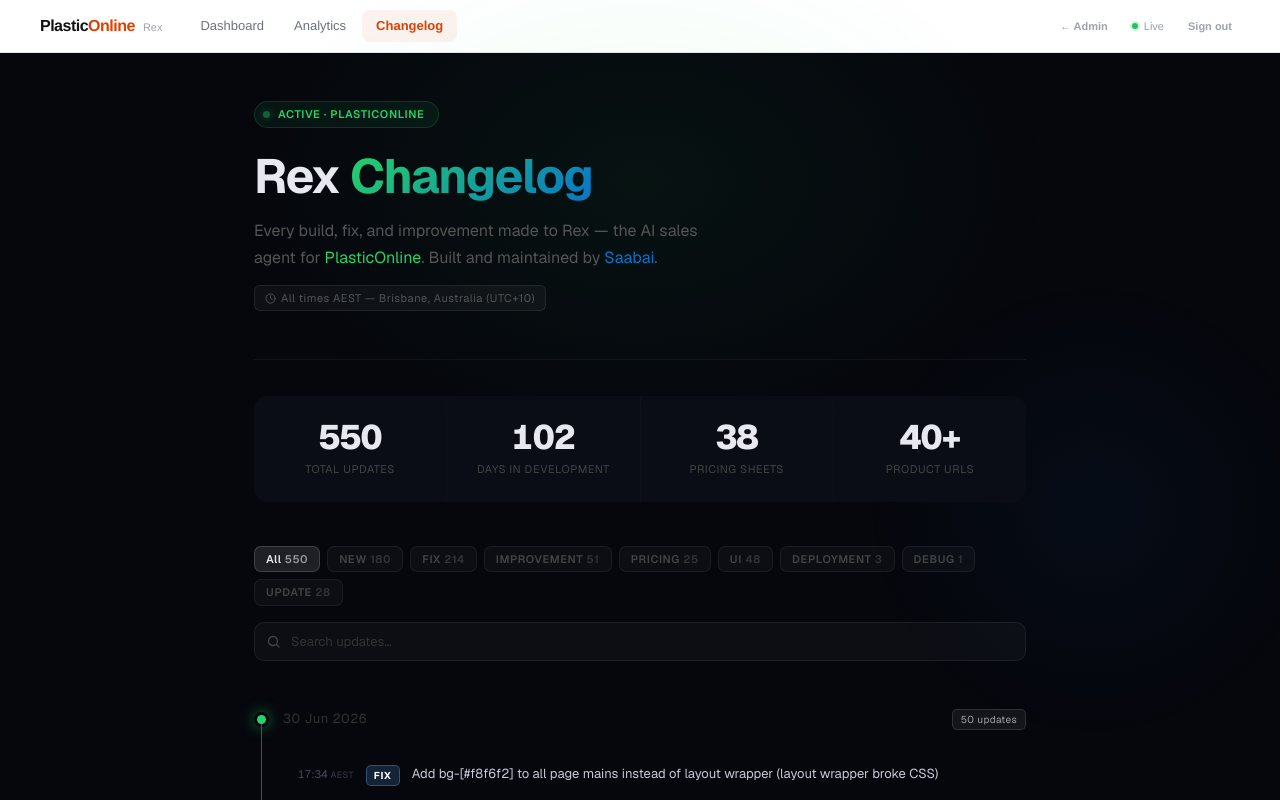
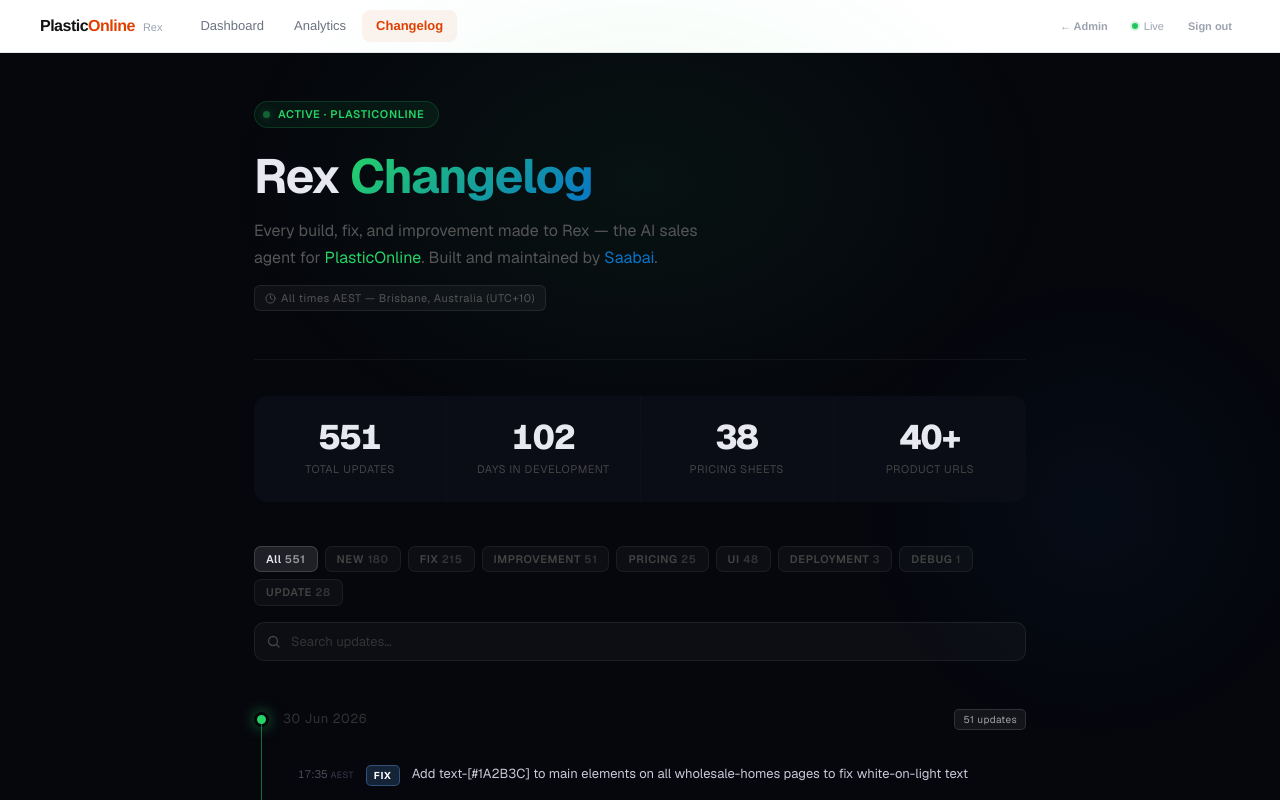
Before and after one commit to sg-satoshi/saabai-site, a Next.js app: page /rex-changelog in a window 1280 px wide. Shown: the top 800 px of the page. Built offline with nearby package versions, Linux system fonts and the light colour scheme.

Commit message:
fix: add explicit text-[#1A2B3C] to tax-advantages h1 (was inheriting white from body)

```diff
--- a/app/rex-changelog/ChangelogClient.tsx
+++ b/app/rex-changelog/ChangelogClient.tsx
@@ -32,6 +32,7 @@
   {
     date: "30 Jun 2026",
     entries: [
+      { time: "17:35", tag: "FIX", title: "Add text-[#1A2B3C] to main elements on all wholesale-homes pages to fix white-on-light text" },
       { time: "17:34", tag: "FIX", title: "Add bg-[#f8f6f2] to all page mains instead of layout wrapper (layout wrapper broke CSS)" },
       { time: "17:33", tag: "FIX", title: "Add light background to wholesale-homes layout to prevent dark body bg bleeding through all pages" },
       { time: "17:30", tag: "FIX", title: "Update registration confirmation copy" },
--- a/app/sites/wholesale-homes/tax-advantages/page.tsx
+++ b/app/sites/wholesale-homes/tax-advantages/page.tsx
@@ -14,7 +14,7 @@
         <section className="py-16 md:py-28">
           <div className="mx-auto w-full max-w-7xl px-6 lg:px-10">
             <p className="text-[10px] font-semibold uppercase tracking-[0.2em] text-[#0891b2] md:text-xs">2026 Federal Budget</p>
-            <h1 className="mt-3 max-w-3xl text-[clamp(1.6rem,5vw,3rem)] font-semibold leading-tight tracking-tight md:text-4xl lg:text-5xl">
+            <h1 className="mt-3 max-w-3xl text-[clamp(1.6rem,5vw,3rem)] font-semibold leading-tight tracking-tight text-[#1A2B3C] md:text-4xl lg:text-5xl">
               New construction is the only game left for property investors.
             </h1>
             <p className="mt-4 max-w-2xl text-sm leading-relaxed text-[#5C6670] md:mt-5 md:text-base lg:text-lg">
```
